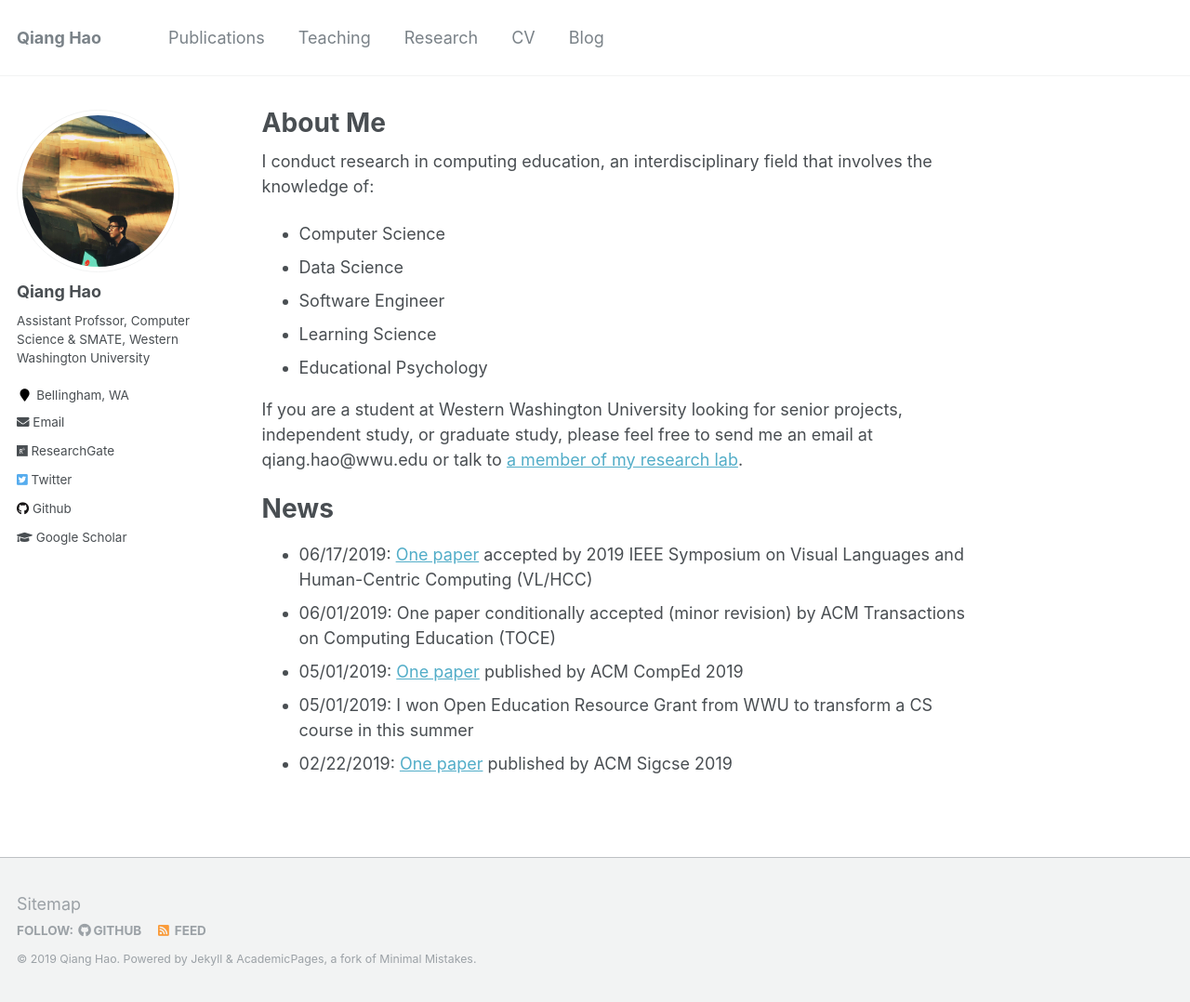
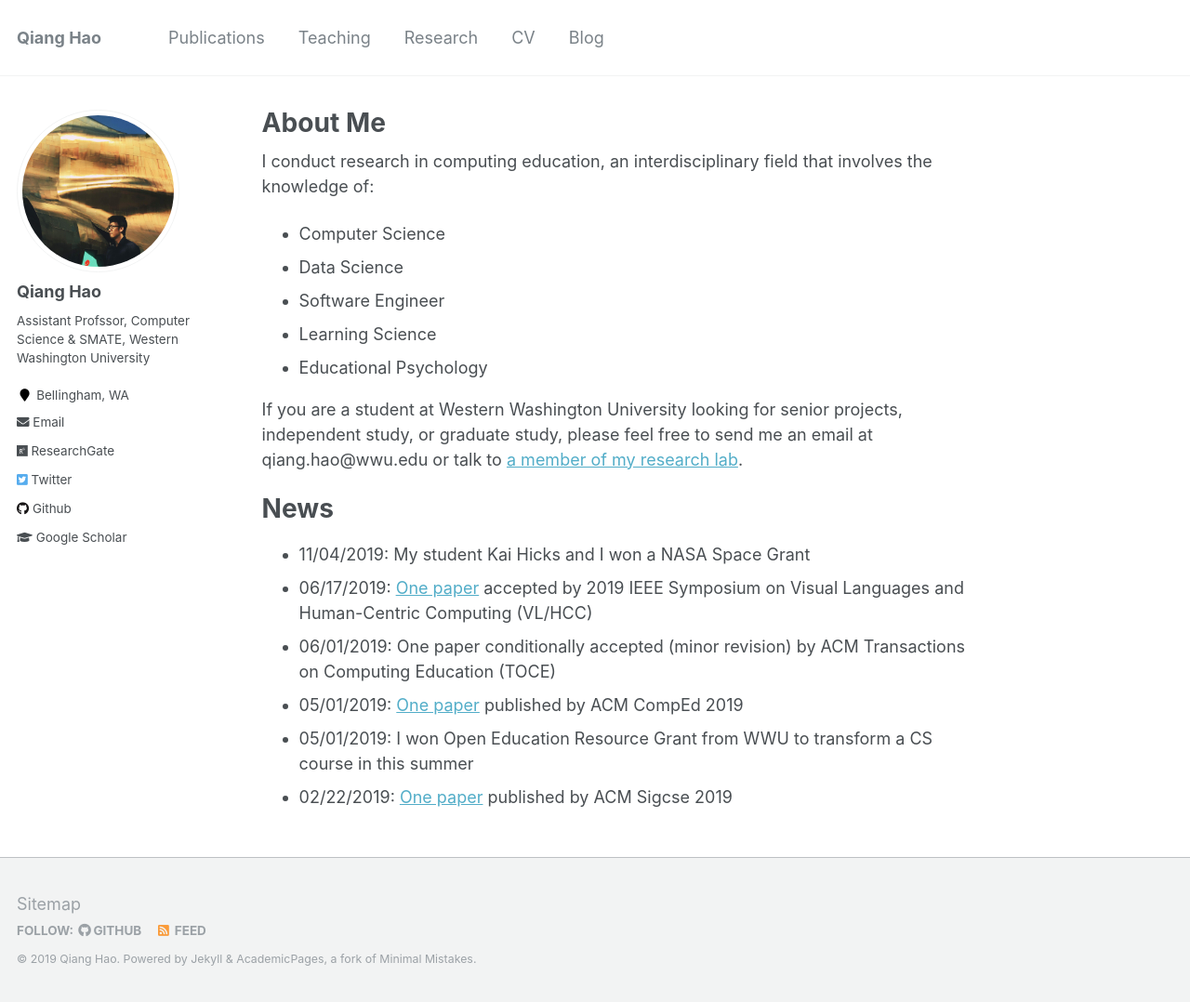
Before and after one commit to Neo-Hao/neo-hao.github.io, a Jekyll site: the page built from _pages/about.md, in a window 1280 px wide and 1078 px high. Shown: the whole window at 93% size. Built offline with Jekyll 4.4.1, drawn with Linux system fonts in a browser that asks for light colours.

Commit message:
update news

```diff
--- a/_pages/about.md
+++ b/_pages/about.md
@@ -19,6 +19,7 @@ If you are a student at Western Washington University looking for senior project
 
 News
 ======
+* 11/04/2019: My student Kai Hicks and I won a NASA Space Grant
 * 06/17/2019: [One paper](https://arxiv.org/abs/1906.08937) accepted by 2019 IEEE Symposium on Visual Languages and Human-Centric Computing (VL/HCC)
 * 06/01/2019: One paper conditionally accepted (minor revision) by ACM Transactions on Computing Education (TOCE)
 * 05/01/2019: [One paper](/publications/prior-cs-knowledge) published by ACM CompEd 2019
```
